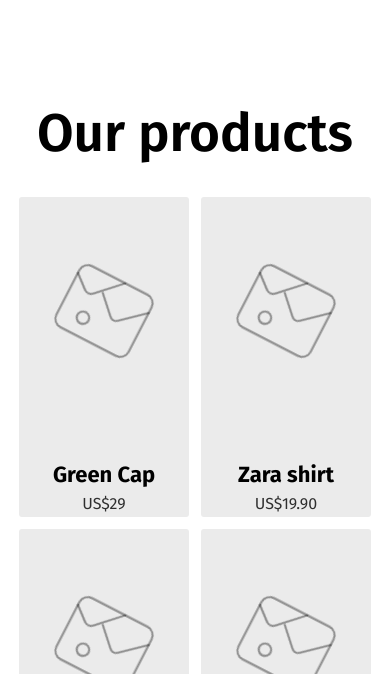
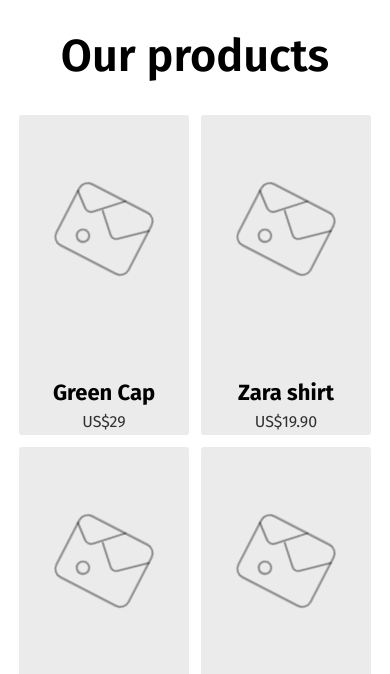
Before and after one commit to MaRos10/Marina-Rosenstiel, a plain HTML site: page index.html in a window 390 px wide. Shown: the part 426-1100 px from the top of the page. Drawn offline with Linux system fonts and the light colour scheme.

Commit message:
Form and mediaquerie updated

```diff
--- a/index.html
+++ b/index.html
@@ -88,7 +88,7 @@
             <p class="contact__info">Please fill in your information to get in contact with us <br>
                 and we will get back to you within two businessdays. <br> Thank you!</p>
             <section class="contact-form">
-                <input type="text" class="text__input" placeholder="Firstname Lastname">
+                <input type="text" class="text__input" placeholder="Firstname Lastname" required>
             </section>
             <section class="contact-form">
                 <input type="text" class="text__input" placeholder="Address">
--- a/style.css
+++ b/style.css
@@ -335,7 +335,7 @@ label {
 
 @media only screen and (max-width: 600px) {
 
-    /*    NAV AND HERO   */
+    /*    NAVBAR AND HERO   */
     .header__nav {
         padding: 2em 4%;
     }
@@ -367,6 +367,10 @@ label {
     }
 
     /*    MAIN    */
+    .products__h1 {
+        padding-top: 2rem;
+        font-size: 45px;
+    }
     .card-wrapper{
         display: grid;
         grid-template-areas:
```
